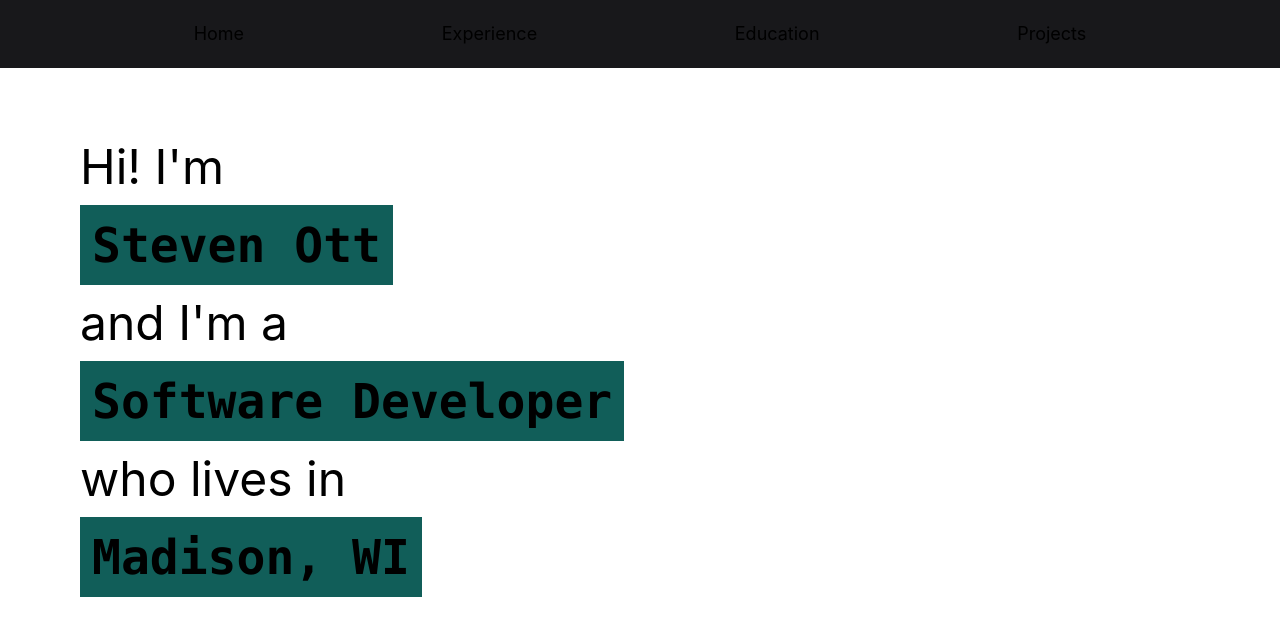
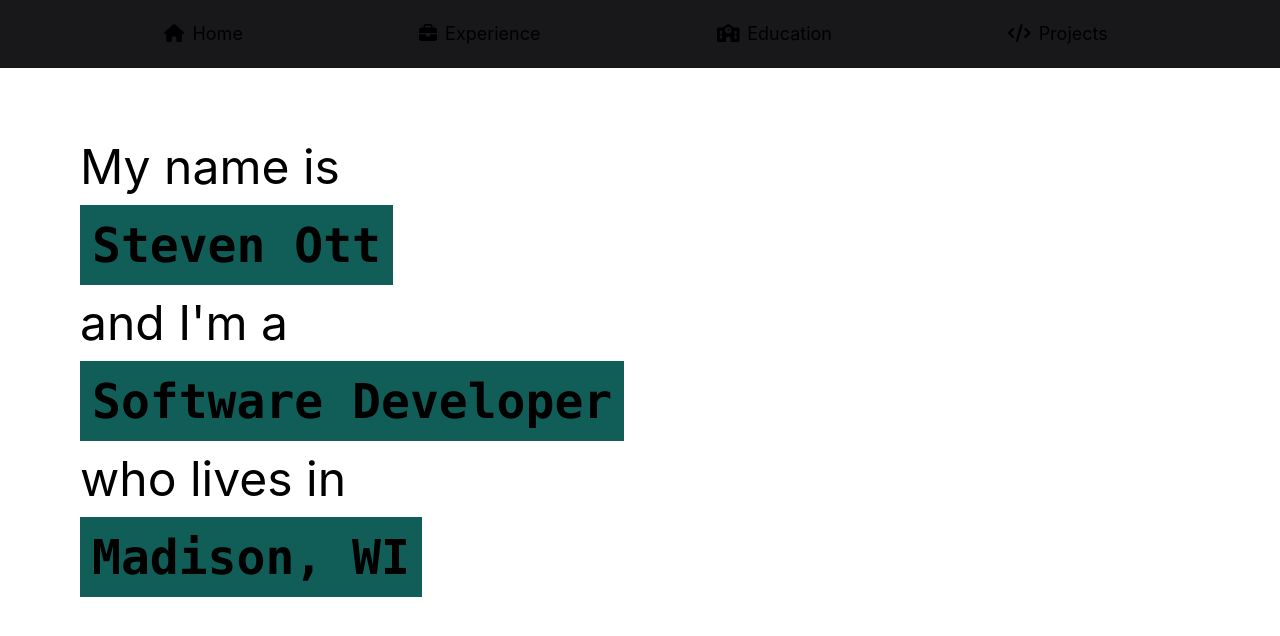
Before and after one commit to stuott/stuott.github.io, a React (Create React App) app in the folder web-ui/: page / in a window 1280 px wide. Shown: the top 636 px of the page. Built offline with nearby package versions, Linux system fonts and the light colour scheme.

Commit message:
Add FontAwesome support

```diff
--- a/web-ui/package.json
+++ b/web-ui/package.json
@@ -4,6 +4,12 @@
   "homepage": "https://stuott.github.io",
   "private": true,
   "dependencies": {
+    "@fortawesome/fontawesome-free": "^6.5.2",
+    "@fortawesome/fontawesome-svg-core": "^6.5.2",
+    "@fortawesome/free-brands-svg-icons": "^6.5.2",
+    "@fortawesome/free-regular-svg-icons": "^6.5.2",
+    "@fortawesome/free-solid-svg-icons": "^6.5.2",
+    "@fortawesome/react-fontawesome": "^0.2.0",
     "@testing-library/jest-dom": "^5.17.0",
     "@testing-library/react": "^13.4.0",
     "@testing-library/user-event": "^13.5.0",
--- a/web-ui/src/App.tsx
+++ b/web-ui/src/App.tsx
@@ -3,6 +3,15 @@ import { Education } from "./components/Education";
 import Experience from "./components/Experience";
 import Home from "./components/Home";
 
+import { faRProject } from "@fortawesome/free-brands-svg-icons";
+import {
+  IconDefinition,
+  faBriefcase,
+  faCode,
+  faHome,
+  faSchool,
+} from "@fortawesome/free-solid-svg-icons";
+import { FontAwesomeIcon } from "@fortawesome/react-fontawesome";
 import {
   Link,
   Navigate,
@@ -54,10 +63,10 @@ export function Toolbar() {
     <header className="bg-zinc-900 fixed top-0 w-full">
       <nav className="container mx-auto px-6 py-3">
         <div className="flex justify-evenly gap-3 items-center text-lg">
-          <ToolbarLink text="Home" to="/" />
-          <ToolbarLink text="Experience" to="/experience" />
-          <ToolbarLink text="Education" to="/education" />
-          <ToolbarLink text="Projects" to="/projects" />
+          <ToolbarLink icon={faHome} text="Home" to="/" />
+          <ToolbarLink icon={faBriefcase} text="Experience" to="/experience" />
+          <ToolbarLink icon={faSchool} text="Education" to="/education" />
+          <ToolbarLink icon={faCode} text="Projects" to="/projects" />
         </div>
       </nav>
     </header>
@@ -65,19 +74,21 @@ export function Toolbar() {
 }
 
 interface toolbarLinkProps {
+  icon: IconDefinition;
   text: string;
   to: string;
 }
 
 function ToolbarLink(props: toolbarLinkProps) {
-  const { text, to } = props;
+  const { icon, text, to } = props;
 
   return (
     <Link
       className="transition ease-in-out hover:bg-teal-500 hover:scale-105 py-2 px-4 rounded-lg"
       to={to}
     >
-      {text}
+      <FontAwesomeIcon icon={icon} />
+      <p className="hidden sm:inline px-2">{text}</p>
     </Link>
   );
 }
--- a/web-ui/src/components/Education.tsx
+++ b/web-ui/src/components/Education.tsx
@@ -130,7 +130,7 @@ export function Education() {
   );
 
   return (
-    <div className="grid xl:grid-cols-2 px-20 gap-16 w-full text-left">
+    <div className="grid xl:grid-cols-2 px-10 md:px-20 gap-16 w-full text-left">
       {seniorCard}
       {juniorCard}
       {sophomoreCard}
--- a/web-ui/src/components/Home.tsx
+++ b/web-ui/src/components/Home.tsx
@@ -1,14 +1,22 @@
+import { faSimplybuilt } from "@fortawesome/free-brands-svg-icons";
+import { faFax, faHome } from "@fortawesome/free-solid-svg-icons";
+import { FontAwesomeIcon } from "@fortawesome/react-fontawesome";
+
 export default function Home() {
-  return <Intro />;
+  return (
+    <>
+      <Intro />
+    </>
+  );
 }
 
 function Intro() {
   const emphasis =
-    "transition p-3 bg-teal-800 hover:bg-teal-400 font-bold font-mono";
+    "transition p-3 bg-teal-800 hover:bg-teal-600 font-bold font-mono";
 
   return (
-    <div className="w-full text-5xl leading-relaxed px-20">
-      <p>Hi! I'm</p>
+    <div className="w-full text-5xl leading-relaxed px-10 md:px-20">
+      <p>My name is</p>
       <span className={emphasis}>Steven Ott</span>
       <p>and I'm a </p>
       <span className={emphasis}>Software Developer</span>
```
Also changed, not shown: 1 other file (tests, documents, lock files or other folders).
